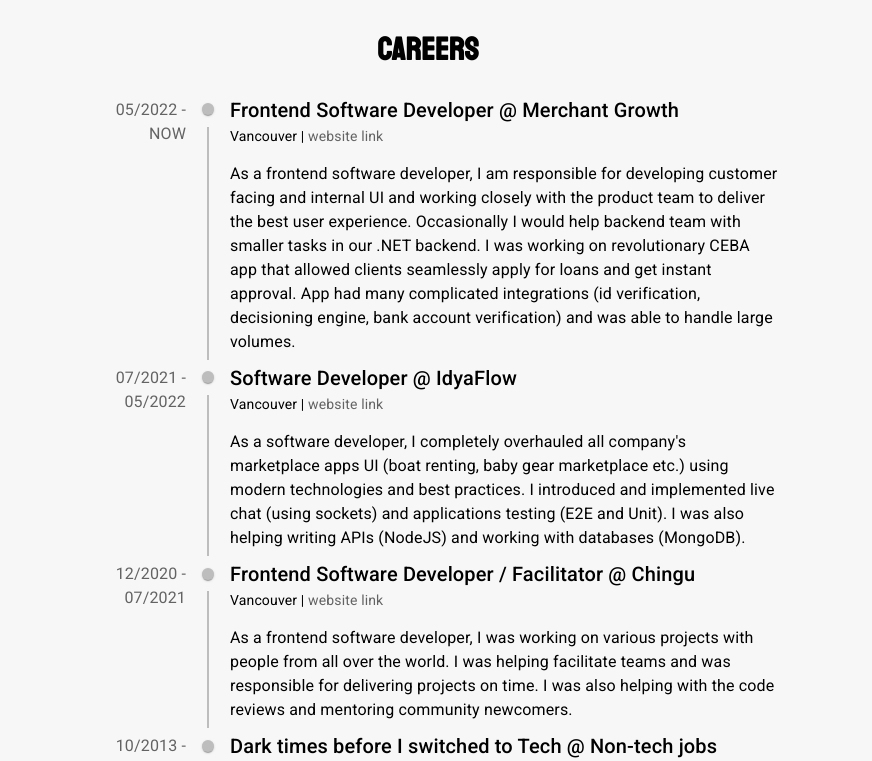
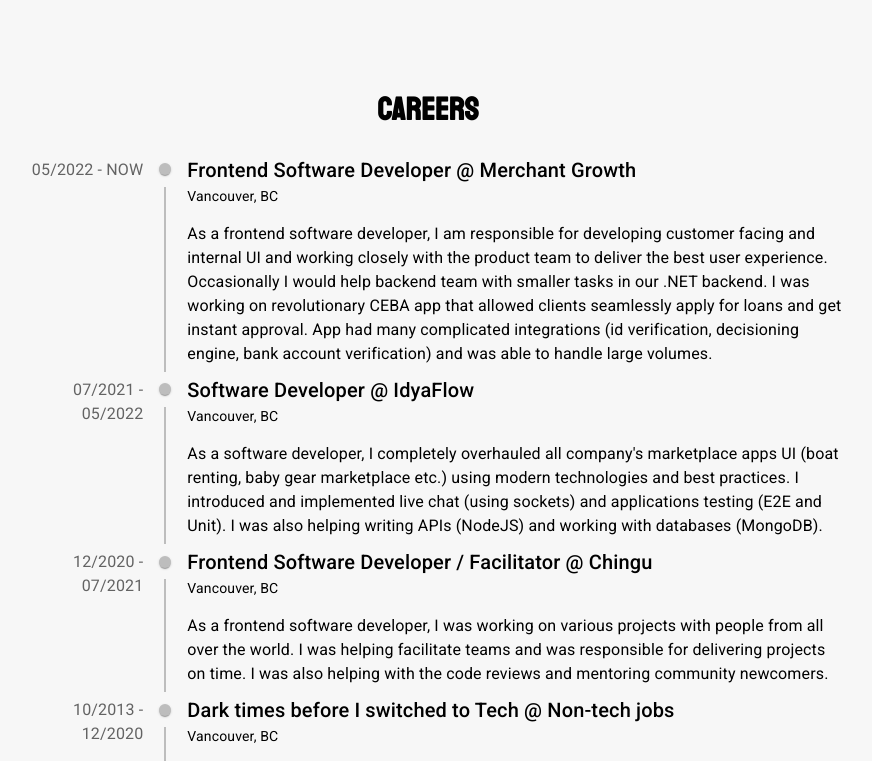
Before and after one commit to BirdyArt/about, a React (Vite) app in the folder portfolio/: page /works in a window 1280 px wide. Shown: the part 720-1481 px from the top of the page, without its empty margins (212-1084 px from the left). Built offline with nearby package versions, Linux system fonts and the light colour scheme.

Commit message:
fix: various fixes

```diff
--- a/portfolio/index.html
+++ b/portfolio/index.html
@@ -4,7 +4,7 @@
     <meta charset="UTF-8" />
     <link rel="icon" type="image/svg+xml" href="/icon.ico" />
     <meta name="viewport" content="width=device-width, initial-scale=1.0" />
-    <title>Artem Sobolev | Full stack developer</title>
+    <title>Artem Sobolev | Software developer</title>
   </head>
   <body>
     <div id="root"></div>
--- a/portfolio/src/components/AppBar.tsx
+++ b/portfolio/src/components/AppBar.tsx
@@ -7,7 +7,7 @@
       sx={{
         background: "#F7F7F7",
         boxShadow: "none",
-        px: { xs: 2, md: 24, lg: 32, xl: 48 },
+        px: { xs: 2, md: 24 },
         paddingTop: { xs: 2, md: 16 },
       }}
     >
--- a/portfolio/src/components/Careers.tsx
+++ b/portfolio/src/components/Careers.tsx
@@ -7,7 +7,7 @@
   TimelineContent,
   timelineItemClasses,
 } from "@mui/lab";
-import { Box, Link, Typography, useMediaQuery, useTheme } from "@mui/material";
+import { Box, Typography, useMediaQuery, useTheme } from "@mui/material";
 import TimelineOppositeContent, {
   timelineOppositeContentClasses,
 } from "@mui/lab/TimelineOppositeContent";
@@ -25,7 +25,7 @@
       display={{ xs: "block", md: "flex" }}
       justifyContent={"center"}
       alignItems={"center"}
-      px={{ xs: 2, md: 24, lg: 32, xl: 48 }}
+      px={{ xs: 2, md: 24 }}
     >
       <Box>
         <Typography
@@ -59,17 +59,7 @@
               <Typography variant="h6">
                 Frontend Software Developer @ Merchant Growth
               </Typography>
-              <Typography variant="body2">
-                Vancouver |{" "}
-                <Link
-                  href="https://merchantgrowth.com"
-                  color="text.secondary"
-                  target="_blank"
-                  sx={{ textDecoration: "none" }}
-                >
-                  website link
-                </Link>
-              </Typography>
+              <Typography variant="body2">Vancouver, BC</Typography>
               <Typography variant="body1" mt={2}>
                 As a frontend software developer, I am responsible for
                 developing customer facing and internal UI and working closely
@@ -102,17 +92,7 @@
               <Typography variant="h6">
                 Software Developer @ IdyaFlow
               </Typography>
-              <Typography variant="body2">
-                Vancouver |{" "}
-                <Link
-                  href="https://www.idyaflow.com/"
-                  target="_blank"
-                  color="text.secondary"
-                  sx={{ textDecoration: "none" }}
-                >
-                  website link
-                </Link>
-              </Typography>
+              <Typography variant="body2">Vancouver, BC</Typography>
               <Typography variant="body1" mt={2}>
                 As a software developer, I completely overhauled all company's
                 marketplace apps UI (boat renting, baby gear marketplace etc.)
@@ -142,17 +122,7 @@
               <Typography variant="h6">
                 Frontend Software Developer / Facilitator @ Chingu
               </Typography>
-              <Typography variant="body2">
-                Vancouver |{" "}
-                <Link
-                  href="https://www.chingu.io/"
-                  target="_blank"
-                  color="text.secondary"
-                  sx={{ textDecoration: "none" }}
-                >
-                  website link
-                </Link>
-              </Typography>
+              <Typography variant="body2">Vancouver, BC</Typography>
               <Typography variant="body1" mt={2}>
                 As a frontend software developer, I was working on various
                 projects with people from all over the world. I was helping
@@ -181,17 +151,7 @@
               <Typography variant="h6">
                 Dark times before I switched to Tech @ Non-tech jobs
               </Typography>
-              <Typography variant="body2">
-                Canada |{" "}
-                <Link
-                  href="https://www.mapcrunch.com/"
-                  target="_blank"
-                  color="text.secondary"
-                  sx={{ textDecoration: "none" }}
-                >
-                  website link
-                </Link>
-              </Typography>
+              <Typography variant="body2">Vancouver, BC</Typography>
               <Typography variant="body1" mt={2}>
                 I did a lot of different jobs before I switched to tech. I was a
                 coffee shop manager on Commercial Drive, product coordinator
--- a/portfolio/src/components/Hero.tsx
+++ b/portfolio/src/components/Hero.tsx
@@ -12,7 +12,7 @@
       alignItems={"center"}
       textAlign={{ xs: "center", md: "left" }}
       justifyContent={"center"}
-      px={{ xs: 2, md: 24, lg: 32, xl: 48 }}
+      px={{ xs: 2, md: 24 }}
     >
       <Box display={{ xs: "block", md: "flex" }} alignItems={"center"}>
         <Box mr={{ xs: 0, md: 4 }}>
--- a/portfolio/src/components/Works.tsx
+++ b/portfolio/src/components/Works.tsx
@@ -25,7 +25,7 @@
         "My personal portfolio build with MaterialUI, Typescript, and Vite. It is fast, lightweight and fully responsive.",
       image: "/briefcase.svg",
       githubUrl: "https://github.com/BirdyArt/about",
-      demoUrl: "https://portfolio-artem.azurewebsites.net/",
+      demoUrl: "",
     },
     {
       title: "Old works",
```
